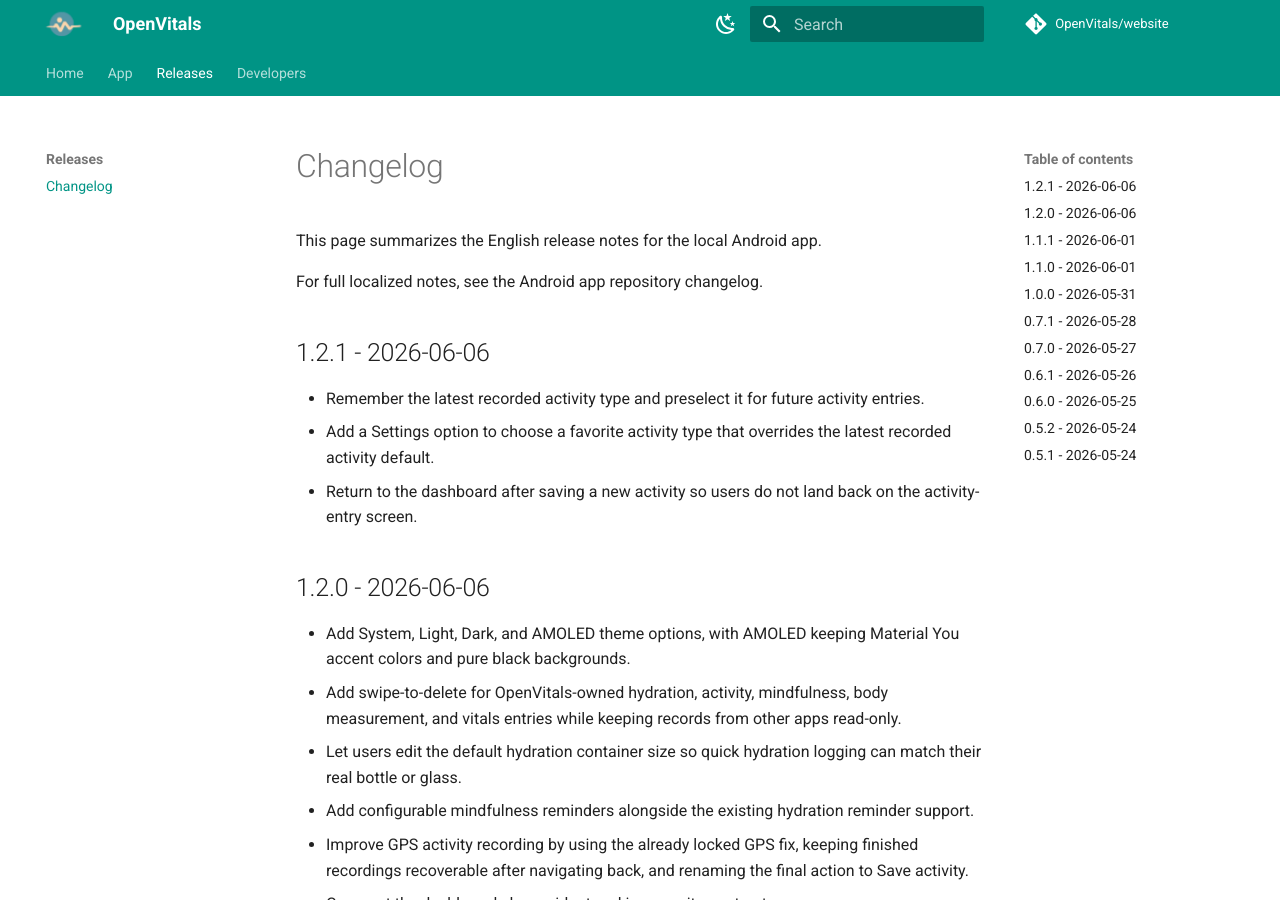
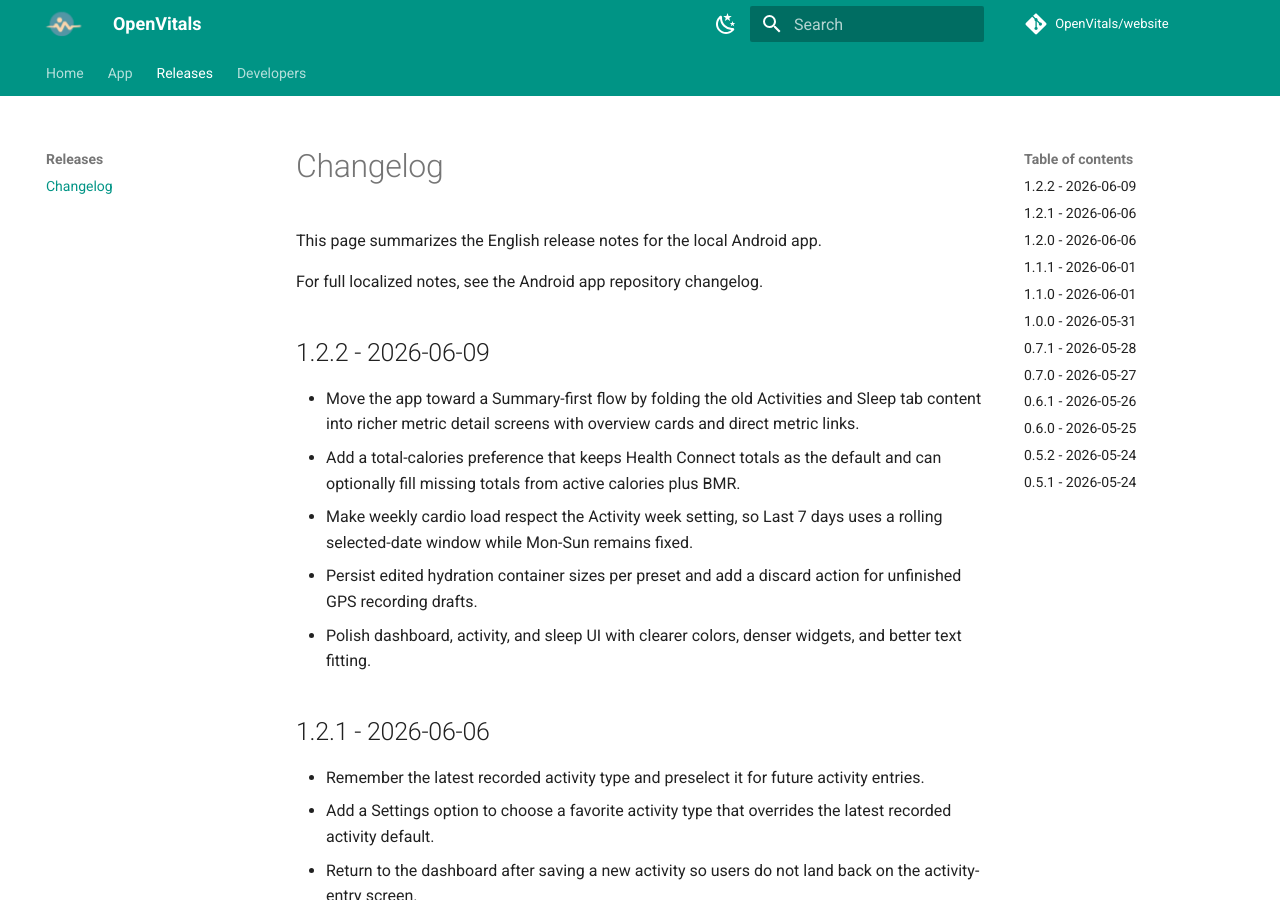
Before and after one commit to OpenVitals-MTU/docs, an MkDocs documentation site: the page built from docs/releases/changelog.md, in a window 1280 px wide and 900 px high. Built offline with MkDocs 1.6.1 and Material for MkDocs 9.7.7, drawn with Linux system fonts in a browser that asks for light colours.

Commit message:
docs: update for 1.2.2 release

```diff
--- a/docs/releases/changelog.md
+++ b/docs/releases/changelog.md
@@ -3,6 +3,14 @@
 This page summarizes the English release notes for the local Android app.
 
 For full localized notes, see the Android app repository changelog.
+
+## 1.2.2 - 2026-06-09
+
+- Move the app toward a Summary-first flow by folding the old Activities and Sleep tab content into richer metric detail screens with overview cards and direct metric links.
+- Add a total-calories preference that keeps Health Connect totals as the default and can optionally fill missing totals from active calories plus BMR.
+- Make weekly cardio load respect the Activity week setting, so Last 7 days uses a rolling selected-date window while Mon-Sun remains fixed.
+- Persist edited hydration container sizes per preset and add a discard action for unfinished GPS recording drafts.
+- Polish dashboard, activity, and sleep UI with clearer colors, denser widgets, and better text fitting.
 
 ## 1.2.1 - 2026-06-06
 
```
Also changed, not shown: docs/app/features.md (+13 -8 lines), docs/app/getting-started.md (+2 -2 lines), docs/index.md (+1 -1 lines).
